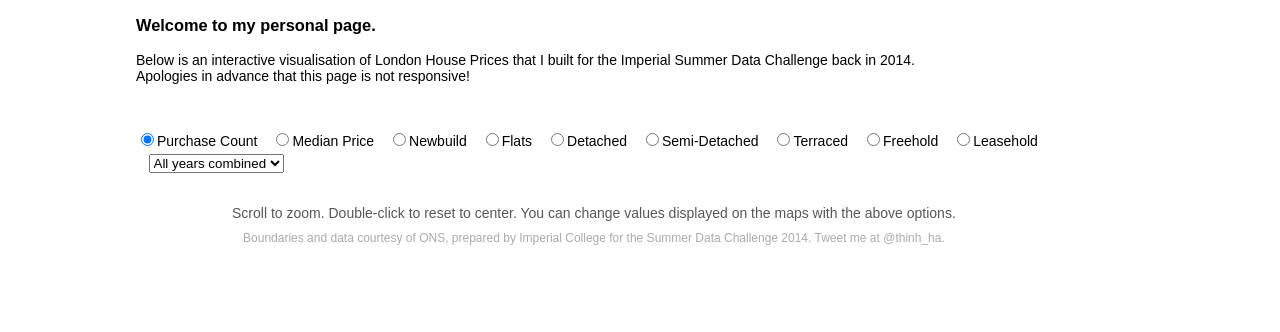
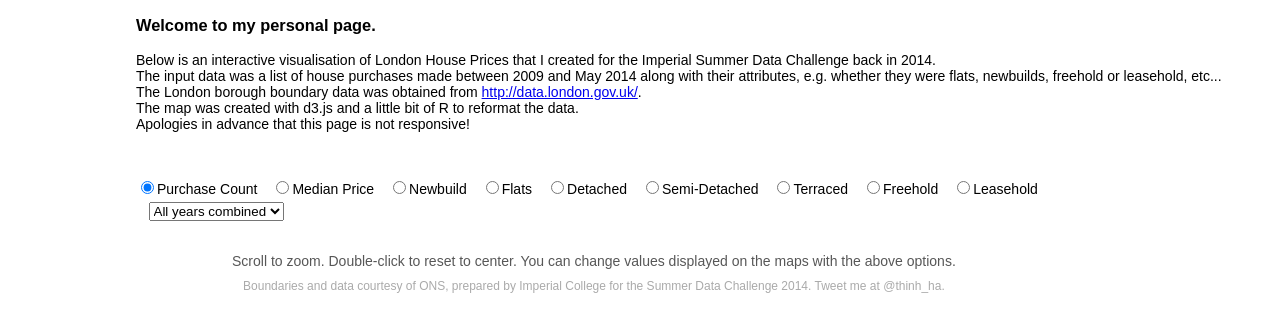
Before and after one commit to kthxbayes/kthxbayes.github.io, a plain HTML site: page index.html in a window 1280 px wide. Drawn offline with Linux system fonts and the light colour scheme.

Commit message:
more intro

```diff
--- a/index.html
+++ b/index.html
@@ -4,7 +4,10 @@
     <meta charset="utf-8">
     <div><h3>Welcome to my personal page.</h3>
           <p>
-         Below is an interactive visualisation of London House Prices that I built for the Imperial Summer Data Challenge back in 2014.
+         Below is an interactive visualisation of London House Prices that I created for the Imperial Summer Data Challenge back in 2014.
+         <br>The input data was a list of house purchases made between 2009 and May 2014 along with their attributes, e.g. whether they were flats, newbuilds, freehold or leasehold, etc...
+         <br>The London borough boundary data was obtained from <a href="http://data.london.gov.uk/">http://data.london.gov.uk/</a>.
+         <br>The map was created with d3.js and a little bit of R to reformat the data.
          <br>Apologies in advance that this page is not responsive!</p></div>
          <div><br><br></div>
     <title>London Property Map</title>
```
